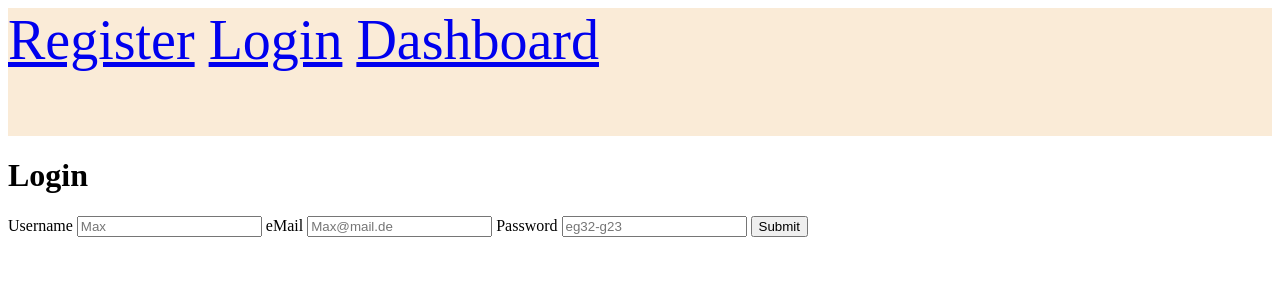
After one commit to Nexxizz/OwnCMSNew, a PHP site: page /login.php in a window 1280 px wide. The commit adds this page. Shown: the top 300 px of the page. Run offline with PHP 8.4, Linux system fonts and the light colour scheme.

Commit message:
Changed something

```diff
--- a/index.php
+++ b/index.php
@@ -2,7 +2,8 @@
 include 'parts/header.php';
 include 'parts/nav.php';
 echo <<< HTML
-<h1>test</h1>
+<h1>Willkommen</h1>
+<p>Dies ist eine richtig gute Content Management System (CMS) Webseite</p>
 HTML;
 
 include 'parts/footer.php';
--- /dev/null
+++ b/login.php
@@ -0,0 +1,23 @@
+<?php
+
+include 'parts/header.php';
+include 'parts/nav.php';
+
+echo <<< HTML
+<h1>Login</h1>
+<form method="post" action="register.php" accept-charset="utf-8">
+<label for="name">Username</label>
+<input type="text" id="name" placeholder="Max" name="username" required>
+<label for="email">eMail</label>
+<input type="email" id="email" placeholder="Max@mail.de" name="email" required>
+<label for="pw">Password</label>
+<input type="password" id="pw" placeholder="eg32-g23" name="pw" required>
+<input type="submit">
+</form>
+HTML;
+
+if (isset($_POST['username']) && isset($_POST['email']) && isset($_POST['pw'])){
+
+}
+
+include 'parts/footer.php';
--- a/parts/nav.php
+++ b/parts/nav.php
@@ -2,7 +2,8 @@
 
 echo <<< HTML
 <nav id="CMSNav">
-<a href="login.php">Login / Register</a>
-<a href="login.php">Dashboard</a>
+<a href="./register.php">Register</a>
+<a href="./login.php">Login</a>
+<a href="#">Dashboard</a>
 </nav>
 HTML;
```
Also changed, not shown: parts/databaseconf.php (added, +8 -0 lines), register.php (added, +48 -0 lines).
